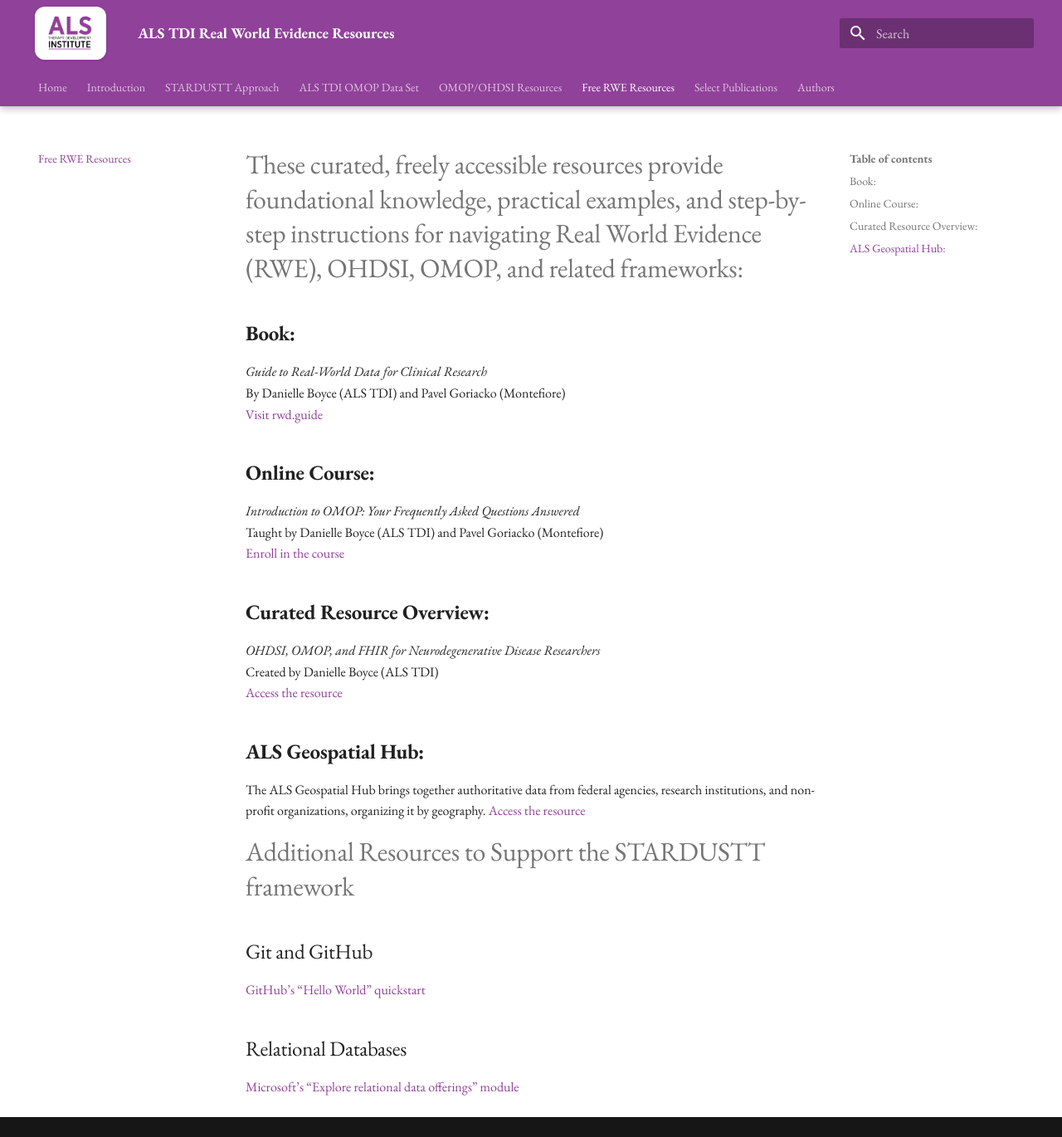
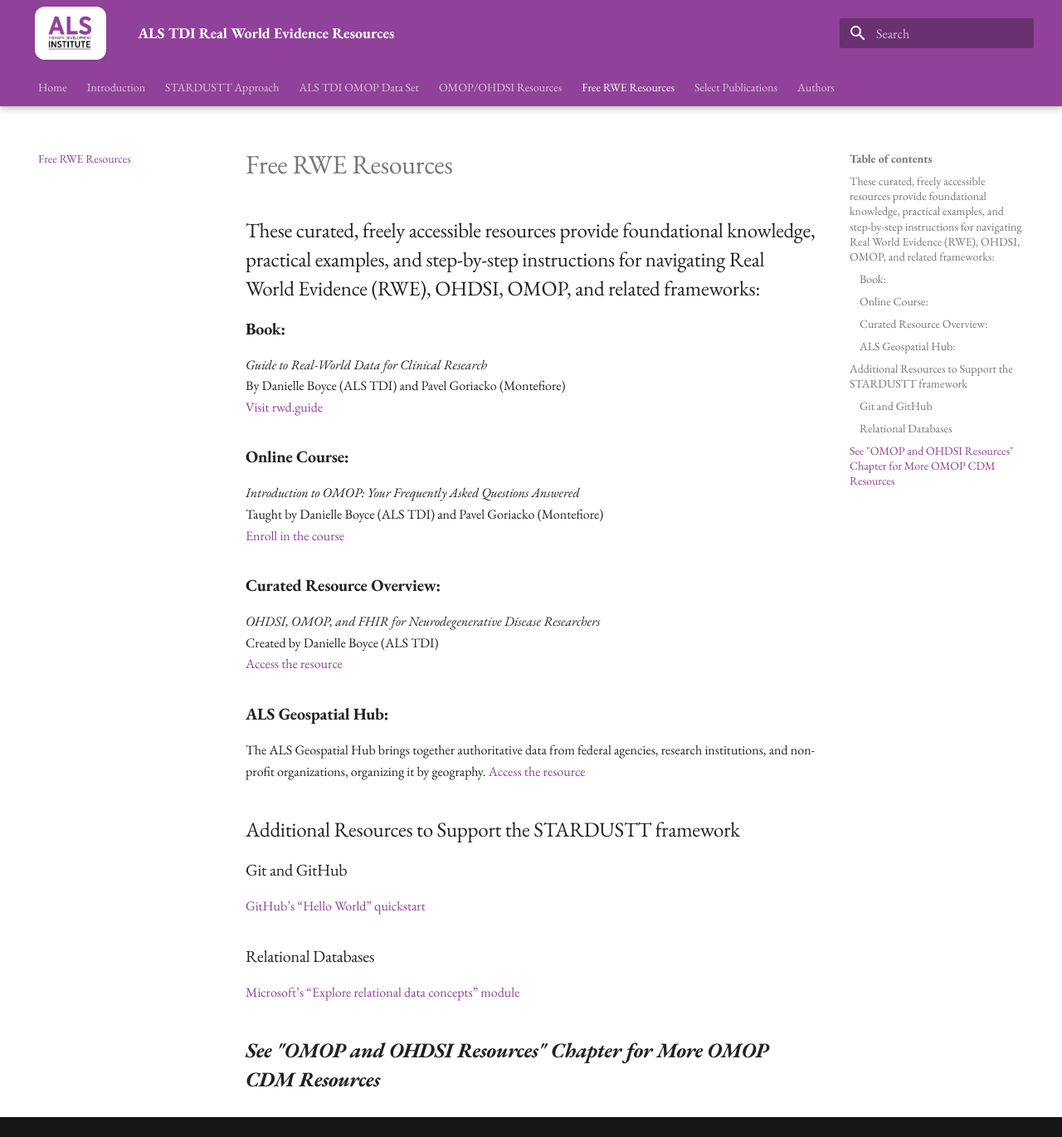
Before and after one commit to ALSTDI/ALS-RWE, an MkDocs documentation site: the page built from docs/free-rwe-resources.md, in a window 1280 px wide and 1370 px high. Shown: the whole window at 83% size. Built offline with MkDocs 1.6.1 and Material for MkDocs 9.7.7, drawn with Linux system fonts in a browser that asks for light colours.

Commit message:
updating resources

```diff
--- a/docs/free-rwe-resources.md
+++ b/docs/free-rwe-resources.md
@@ -2,31 +2,35 @@
 title: New to RWE? Start Here: Free Real World Evidence Resources
 ---
 
-# These curated, freely accessible resources provide foundational knowledge, practical examples, and step-by-step instructions for navigating Real World Evidence (RWE), OHDSI, OMOP, and related frameworks:
+## These curated, freely accessible resources provide foundational knowledge, practical examples, and step-by-step instructions for navigating Real World Evidence (RWE), OHDSI, OMOP, and related frameworks:
 
-## **Book:**
+### **Book:**
   *Guide to Real-World Data for Clinical Research*
   By Danielle Boyce (ALS TDI) and Pavel Goriacko (Montefiore)
   [Visit rwd.guide](https://rwd.guide/)
 
-## **Online Course:**
+### **Online Course:**
   *Introduction to OMOP: Your Frequently Asked Questions Answered*
   Taught by Danielle Boyce (ALS TDI) and Pavel Goriacko (Montefiore)
   [Enroll in the course](https://ilearn.tuftsctsi.org/product?catalog=D1RS_2025_18)
 
-## **Curated Resource Overview:**
+### **Curated Resource Overview:**
   *OHDSI, OMOP, and FHIR for Neurodegenerative Disease Researchers*
   Created by Danielle Boyce (ALS TDI)
   [Access the resource](https://view.genially.com/6655cfe3a5fcfd00138cc914/interactive-content-ohdsi-omop-and-fhir-for-neurodegenerative-disease-researchers)
 
-## **ALS Geospatial Hub:**
+### **ALS Geospatial Hub:**
   The ALS Geospatial Hub brings together authoritative data from federal agencies, research institutions, and non-profit organizations, organizing it by geography.
   [Access the resource](https://als-geospatial-hub-nonprofit.hub.arcgis.com/)
 
-# Additional Resources to Support the STARDUSTT framework
-## Git and GitHub
+
+## Additional Resources to Support the STARDUSTT framework
+### Git and GitHub
   [GitHub’s “Hello World” quickstart](https://docs.github.com/en/get-started/quickstart/hello-world)
 
 
-## Relational Databases
-  [Microsoft’s “Explore relational data offerings” module](https://learn.microsoft.com/en-us/training/modules/explore-relational-data-offerings/)
+### Relational Databases
+  [Microsoft’s “Explore relational data concepts” module](https://learn.microsoft.com/en-us/training/modules/explore-relational-data-offerings/)
+
+
+## ***See "OMOP and OHDSI Resources" Chapter for More OMOP CDM Resources***
--- a/docs/omop-ohdsi-resources.md
+++ b/docs/omop-ohdsi-resources.md
@@ -31,7 +31,7 @@
 ### ☐ [Read the OMOP CDM FAQ](https://ohdsi.github.io/CommonDataModel/faq.html)
 
 ## Standardized Vocabularies
-### ☐ [Search vocabularies in Athena](https://athena.ohdsi.org/search-terms/start) — look up individual concepts
+### ☐ [Search vocabularies in Athena](https://athena.ohdsi.org/search-terms/start) — look up individual concepts of interest to you
 
 ## Data
 ### ☐ [Download the MIMIC-IV demo OMOP dataset](https://physionet.org/content/mimic-iv-demo-omop/0.9/1_omop_data_csv/)
@@ -39,8 +39,6 @@
 ## Software & Tools
 ### ☐ [Review OHDSI software tools](https://ohdsi.org/software-tools/)
 ### ☐ [Explore the Atlas Demo](https://atlas-demo.ohdsi.org/)
-
-
 
 ---
 
```
Also changed, not shown: other parts of docs/omop-ohdsi-resources.md (+2 -2 lines), site/free-rwe-resources/index.html, site/omop-ohdsi-resources/index.html, site/search/search_index.json.
